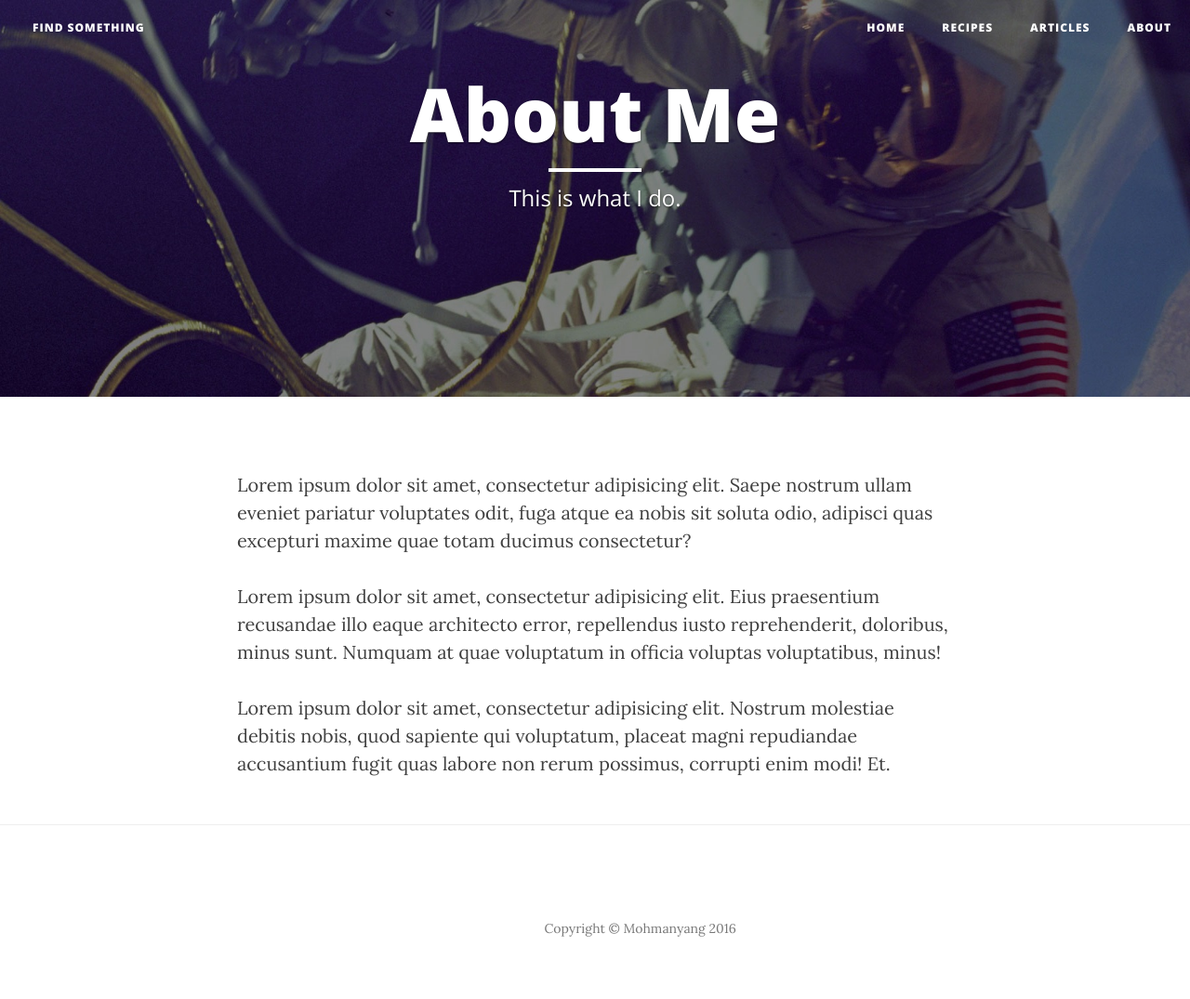
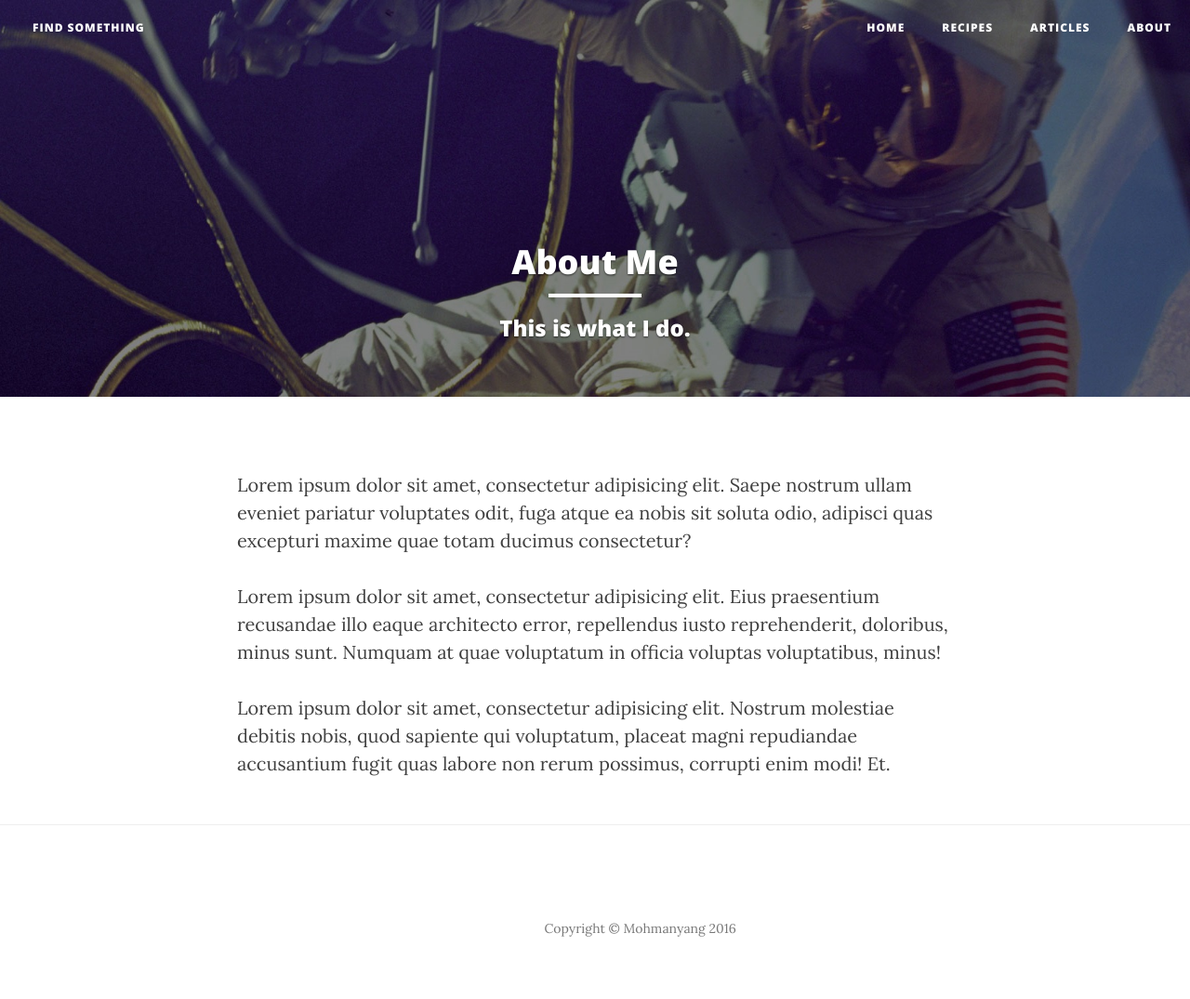
Before and after one commit to LaVillaine/LaVillaine.github.io, a Jekyll site: the page built from about.html, in a window 1280 px wide. Shown: the whole page at 93% size. Built offline with Jekyll 4.4.1, drawn with Linux system fonts in a browser that asks for light colours; nearby versions of some CDN libraries.

Commit message:
changed site header

```diff
--- a/_includes/site-header.html
+++ b/_includes/site-header.html
@@ -5,7 +5,7 @@
 			<div class="item active header-offset" >
 				<img src='{% if page.image %}{{site.url}}{{page.image}}{% else %}{{site.url}}/img/default-bg.jpg{% endif %}' class="img-responsive centre-banner">
 				<div class="carousel-caption">
-					<div class="blog-heading">
+					<!--div class="blog-heading"-->
 						<h1>
 							{% if page.siteHeading %}
 								{{page.siteHeading}}
@@ -14,14 +14,14 @@
 							{% endif %}
 						</h1>
 						<hr class="small">
-						<span class="subheading">
+						<h3><!--span class="subheading"-->
 							{% if page.subHeading %}
 								{{page.subHeading}}
 							{% else %}
 								No Subheading Provided
 							{% endif %}
-						</span>
-					</div>
+						</h3>
+					<!--/div-->
 				</div>
 			</div>
 		</div>
```
